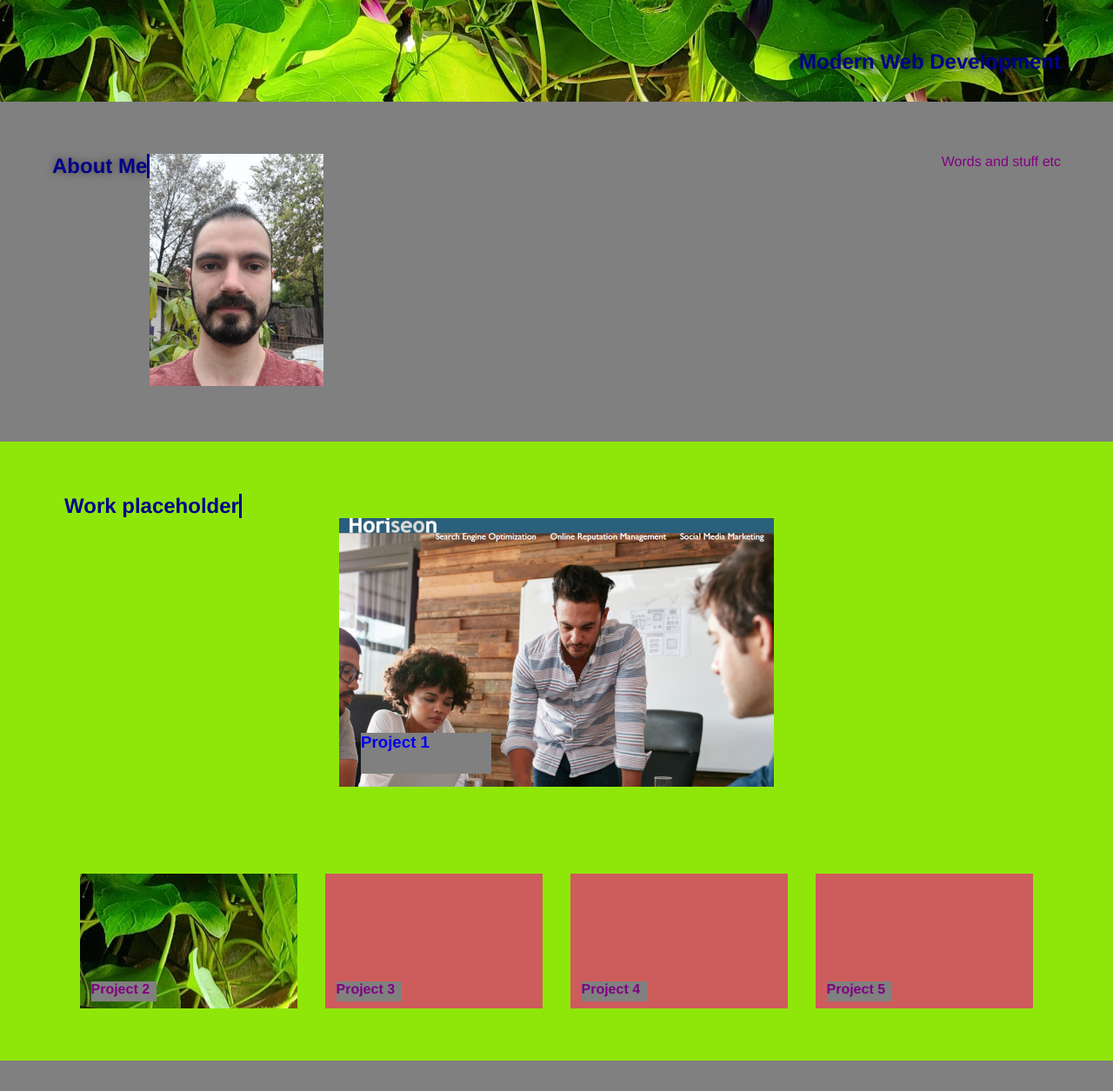
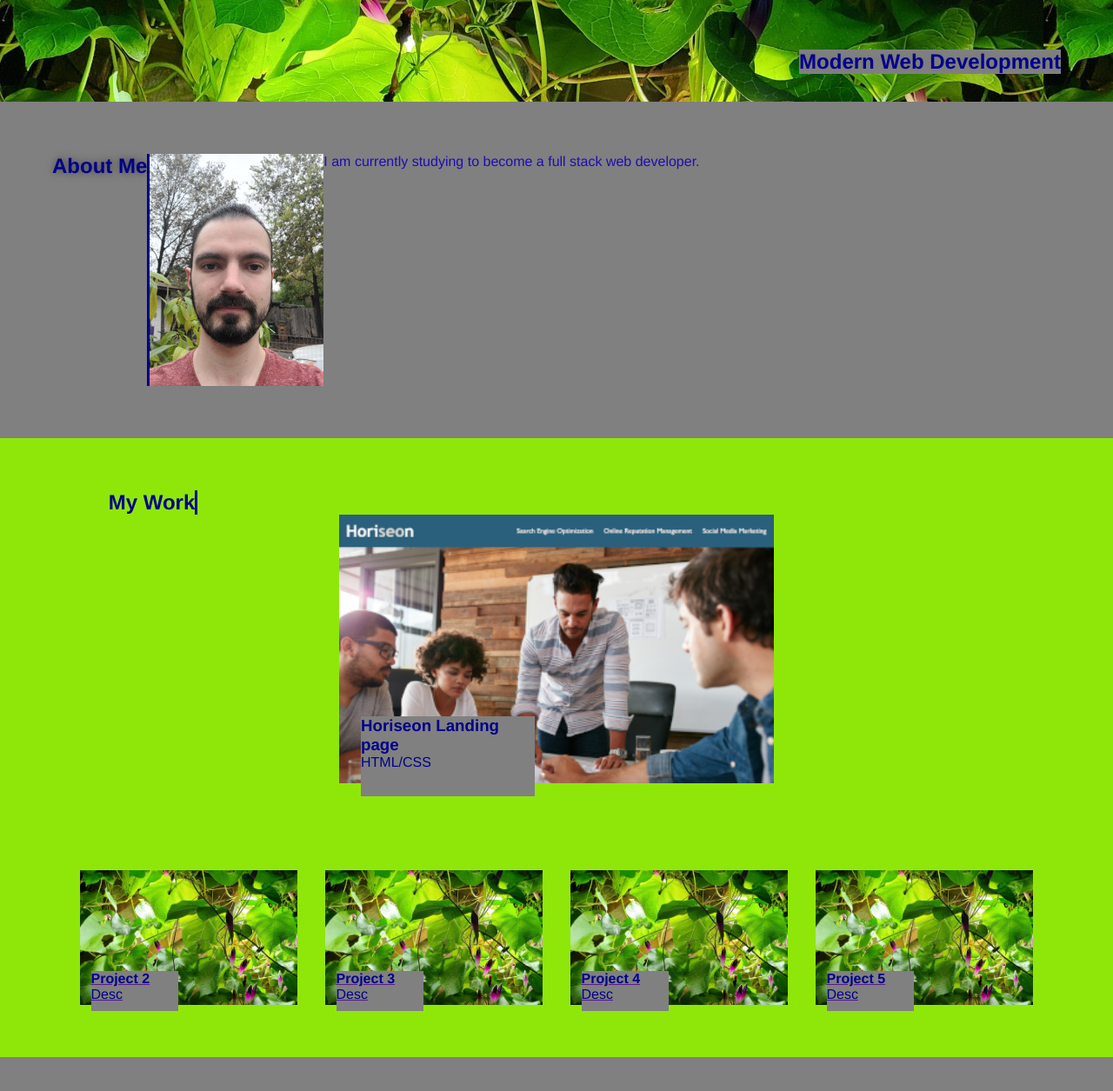
Before and after one commit to AndyMcAlpin/AndyMcA-Portfolio, a plain HTML site: page index.html in a window 1280 px wide. Shown: the part 45-1300 px from the top of the page at 87% size. Drawn offline with Linux system fonts and the light colour scheme.

Commit message:
tweaking css and html for sizing and polish

```diff
--- a/assets/css/style.css
+++ b/assets/css/style.css
@@ -1,7 +1,7 @@
 :root {
     --primary-color:  darkblue;
     --secondary-color: grey;
-    --tertiary-color: purple;
+    --tertiary-color: rgb(30, 13, 179);
 }
 
 * {
@@ -83,12 +83,14 @@ section {
     margin: 0;
     font-size: 24px;
     color: var(--primary-color);
-    text-shadow: 0 0 10px rgba(0, 0, 0, 0.5);
+    text-shadow: 0 0 10px rgba(0, 0, 0, 0.082);
     float: right;
+    background-color: var(--secondary-color);
 }
 
 .aboutMe {
   background-color: var(--secondary-color);
+  display: flex;
 }
 
 .aboutMe h2 {
@@ -98,12 +100,9 @@ section {
     color: var(--primary-color);
     text-shadow: 0 0 10px rgba(0, 0, 0, 0.5);
   border-right: 3px solid;
-  float: left;
 }
 
-.aboutMe p {
-  float: right;
-}
+
 
 .work {
   display: flex;
@@ -133,7 +132,8 @@ section {
   background: #CD5C5C;
   margin: auto;
   display: inline-flex;
-  background-image: url('../Images/andymcalpin.github.io_urban-octo-telegram_.png');
+  background-image: url('../Images/Horiseon\ Web\ Site.png');
+  background-size: cover;
 }
 
 .hexagon-small {
@@ -146,19 +146,43 @@ section {
 }
 
 .text-block {
-  width: 30%;
-  height: 15%;
+  width: 40%;
+  height: 30%;
   background-color: var(--secondary-color);
   position: relative;
-  top: 80%;
+  top: 75%;
   left: 5%;
+  color: var(--primary-color);
 }
 
 .Two {
   background-image: url('../Images/Morning\ Glorys\ Hero.jpg');
   width: 250px;
   height: 154.5px;
+  background-size: cover;
 }
+
+.Three {
+  background-image: url('../Images/Morning\ Glorys\ Hero.jpg');
+  width: 250px;
+  height: 154.5px;
+  background-size: cover;
+}
+
+.Four {
+  background-image: url('../Images/Morning\ Glorys\ Hero.jpg');
+  width: 250px;
+  height: 154.5px;
+  background-size: cover;
+}
+
+.Five {
+  background-image: url('../Images/Morning\ Glorys\ Hero.jpg');
+  width: 250px;
+  height: 154.5px;
+  background-size: cover;
+}
+
 
 .contactMe {
   background-color: var(--secondary-color);
--- a/index.html
+++ b/index.html
@@ -38,50 +38,63 @@
       <!-- "About Me" section -->
       <section id="about-me" class="aboutMe">
           <h2>About Me</h2>
-          <img src="./assets/images/Selfie.jpg" alt="" />
-          <p>Words and stuff etc</p>
+          <img src="./assets/images/Selfie.jpg" alt="headshot" />
+          <p>I am currently studying to become a full stack web developer.</p>
 
       </section>
       <!-- End of "About Me" section -->
       <!-- "Work" section -->
       <section id="work" class="work">
-          <h2>Work placeholder</h2>
+          <h2>My Work</h2>
           <div class="project1">
-            <a id="Pro1" href="https://andymcalpin.github.io/urban-octo-telegram/">
+            <a href="https://andymcalpin.github.io/urban-octo-telegram/">
                 <div class="hexagon-large">
                     <div class="text-block">
-                    <h3>Project 1</h3>
+                    <h3>Horiseon Landing page</h3>
+                    <p>HTML/CSS</p>
                     </div>
                 </div>
             </a>
           </div>
           <div class="project">
+            <a href="">
             <div class="hexagon-small, Two">
                 <div class="text-block">
                 <h4>Project 2</h4>
+                <p>Desc</p>
                 </div>
             </div>
+            </a>
           </div>
           <div class="project">
-            <div class="hexagon-small">
+              <a href="">
+            <div class="hexagon-small, Three">
                 <div class="text-block">
                 <h4>Project 3</h4>
+                <p>Desc</p>
                 </div>
             </div>
+            </a>
           </div>
           <div class="project">
-            <div class="hexagon-small">
+              <a href="">
+            <div class="hexagon-small, Four">
                 <div class="text-block">
                 <h4>Project 4</h4>
+                <p>Desc</p>
                 </div>
             </div>
+            </a>
           </div>
           <div class="project">
-            <div class="hexagon-small">
+              <a href="">
+            <div class="hexagon-small, Five">
                 <div class="text-block">
                 <h4>Project 5</h4>
+                <p>Desc</p>
                 </div>
             </div>
+            </a>
           </div>
 
       </section>
```
Also changed, not shown: assets/Images/Horiseon Web Site.png (added), assets/Images/andymcalpin.github.io_urban-octo-telegram_.png (deleted).
